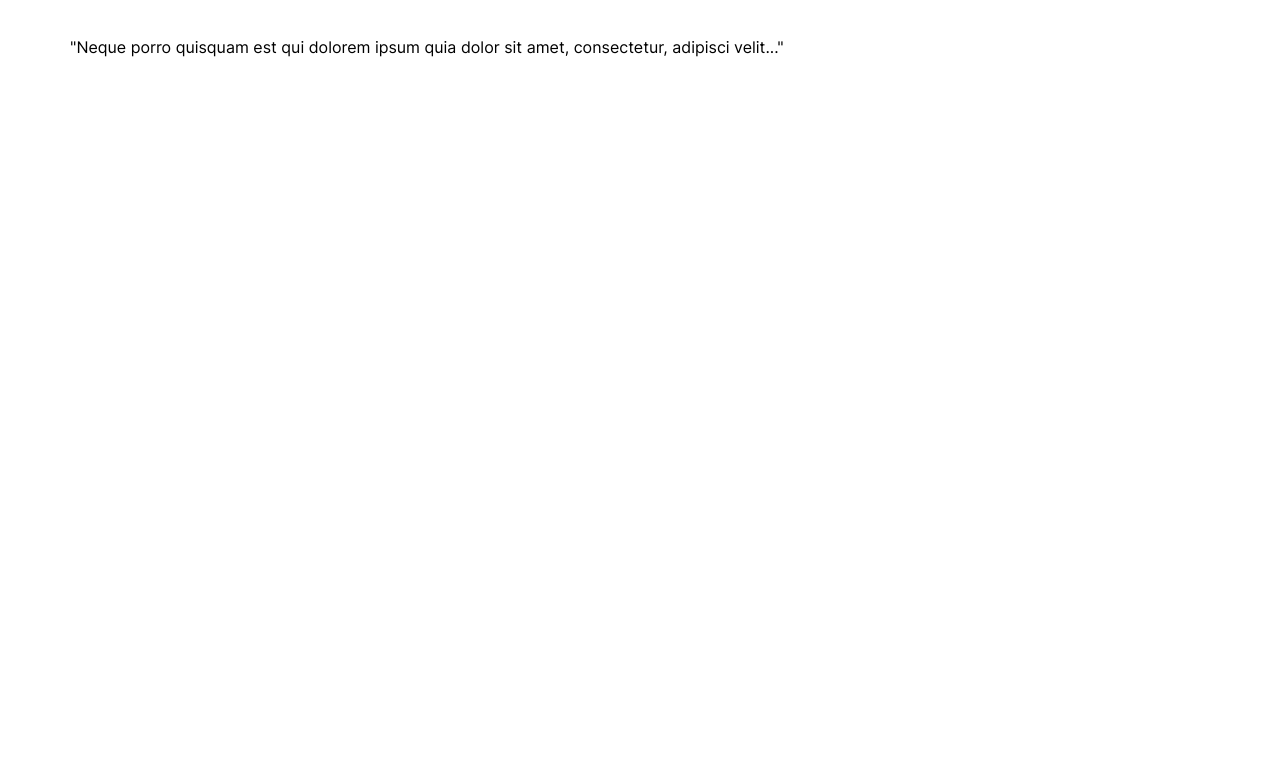
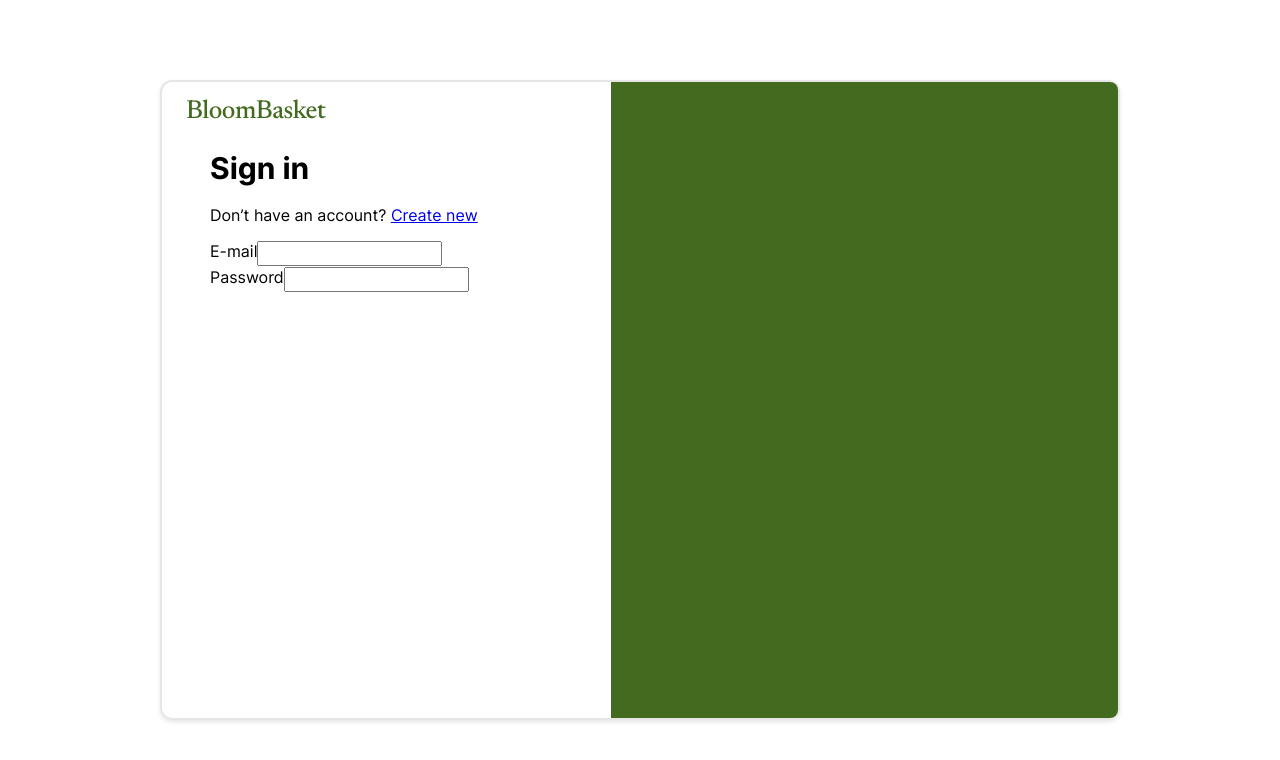
Before and after one commit to Cindarion/grocery-store, a React (Create React App) app: page /login in a window 1280 px wide. Shown: the top 760 px of the page. Built offline with nearby package versions, Linux system fonts and the light colour scheme; the HTML template or start-up script is replaced by a standard one.

Commit message:
structure for the Login page, minor improvements
- started making html structure for the page
- started adding css for the page
- some fixes

```diff
--- a/src/components/DisplayNavbar.jsx
+++ b/src/components/DisplayNavbar.jsx
@@ -15,7 +15,7 @@ const DisplayNavbar = ({children}) => {
   }, [location])
 
   return (
-    <div>{showNavbar && children}</div>
+    <>{showNavbar && children}</>
   )
 }
 
--- a/src/components/UI/navbar/Navbar.module.css
+++ b/src/components/UI/navbar/Navbar.module.css
@@ -4,10 +4,9 @@
 
 header {
     position: sticky;
-    z-index: 9000;
-    background-color: white;
+    z-index: 100;
+    background-color: var(--secondary-color-lighter, #ffffff);
     top: 0;
-
     display: flex;
     flex-direction: row;
     max-width: 1170px;
@@ -25,7 +24,7 @@ header {
     letter-spacing: -0.5px;
     text-decoration: none;
     font-size: 32px;
-    color: #426B1F;
+    color: var(--main-text-color-green, #426B1F);
 }
 
 nav {
@@ -52,7 +51,7 @@ ul li a {
 }
 
 ul li a:hover {
-    color: #426B1F;
+    color: var(--main-text-color-green, #426B1F);
     transition: 0.2s;
     text-decoration: underline;
     text-underline-offset: 8px;
--- a/src/components/UI/searchBar/SearchBar.module.css
+++ b/src/components/UI/searchBar/SearchBar.module.css
@@ -12,7 +12,7 @@
     width: 20px;
     height: 20px;
     left: 12px;
-    z-index: 100;
+    z-index: 90;
 }
 
 .searchIcon {
@@ -35,7 +35,7 @@
     padding-left: 38px;
     transition: 0.25s;
     background-color: transparent;
-    z-index: 200;
+    z-index: 90;
 }
 
 .productSearchBar:hover, .productSearchBar:focus {
--- a/src/pages/Introduction/IntroductionPage.module.css
+++ b/src/pages/Introduction/IntroductionPage.module.css
@@ -1,5 +1,4 @@
 .contentContainer {
-    font-family: Inter, sans-serif;
     padding-top: 128px;
 }
 
--- a/src/pages/Login/LoginPage.jsx
+++ b/src/pages/Login/LoginPage.jsx
@@ -1,12 +1,47 @@
 import React from 'react'
 import classes from './LoginPage.module.css'
+import { Link } from 'react-router-dom';
 
 const LoginPage = () => {
   return (
     <div className={classes.contentContainer}>
-      "Neque porro quisquam est qui dolorem ipsum quia dolor sit amet, consectetur, adipisci velit..."
+      <main>
+        <div className={classes.contentWrapper}>
+
+          <form>
+            <div className={classes.companyTitle}>
+              <Link to='/introduction'>
+                <span>
+                  BloomBasket
+                </span>
+              </Link>
+            </div>
+            <div className={classes.authContentWrapper}>
+              <div className={classes.signInTitle}>
+                <span><b>Sign in</b></span>
+                <span>Don’t have an account? <a href="#">Create new</a></span>
+              </div>
+
+              <div className={classes.signInFromWrapper}>
+                <div>
+                  <span>E-mail</span>
+                  <input type="text" />
+                </div>
+                <div>
+                  <span>Password</span>
+                  <input type="text" />
+                </div>
+              </div>
+            </div>
+          </form>
+
+          <div className={classes.contentRight}>
+          </div>
+
+        </div>
+      </main>
     </div>
   )
-}
+};
 
 export default LoginPage
--- a/src/pages/Login/LoginPage.module.css
+++ b/src/pages/Login/LoginPage.module.css
@@ -1,4 +1,63 @@
 .contentContainer {
-    font-family: Inter, sans-serif;
-    padding-top: 36px;
+    height: 100%;
+    width: 100%;
 }
+
+.contentContainer main {
+    display: flex;
+    height: 100%;
+    width: 100%;
+    justify-content: center;
+    align-items: center;
+}
+
+.contentWrapper {
+    display: flex;
+    height: 40rem;
+    width: 60rem;
+    border-radius: 12px;
+    border: 2px, solid, var(--secondary-color, #E6E6E6);
+    box-shadow: 0 2px 4px 0 rgba(0,0,0,.1);
+}
+
+form {
+    display: flex;
+    flex-direction: column;
+    width: 47%;
+    padding: 12px 24px;
+}
+
+.companyTitle a {
+    font-family: Newsreader, sans-serif;
+    font-weight: 500;
+    letter-spacing: -0.5px;
+    text-decoration: none;
+    font-size: 26px;
+    color: var(--main-text-color-green, #426B1F);
+}
+
+.authContentWrapper {
+    margin-top: 16px;
+    margin-left: 24px;
+}
+
+.signInTitle {
+    display: flex;
+    flex-direction: column;
+}
+
+.signInTitle span {
+    margin-bottom: 14px;
+}
+
+.signInTitle span b {
+    font-size: 30px;
+}
+
+.contentRight {
+    height: 100%;
+    width: 53%;
+    background-color: var(--primary-color, #426B1F);
+    border-top-right-radius: 8px;
+    border-bottom-right-radius: 8px;
+}
--- a/src/styles/global.css
+++ b/src/styles/global.css
@@ -23,6 +23,7 @@
 }
 
 html {
+    height: 100%;
     scrollbar-gutter: stable both-edges;
 }
 
@@ -43,12 +44,19 @@ html {
 }
 
 body {
+    height: 100%;
     margin-top: 0px;
     margin-bottom: 0px;
 }
 
+body > div {
+    height: 100%;
+}
+
 .mainContainer {
+    font-family: Inter, sans-serif;
     max-width: 1170px;
+    height: 100%;
     margin-right: auto;
     margin-left: auto;
     padding-right: 15px;
```
